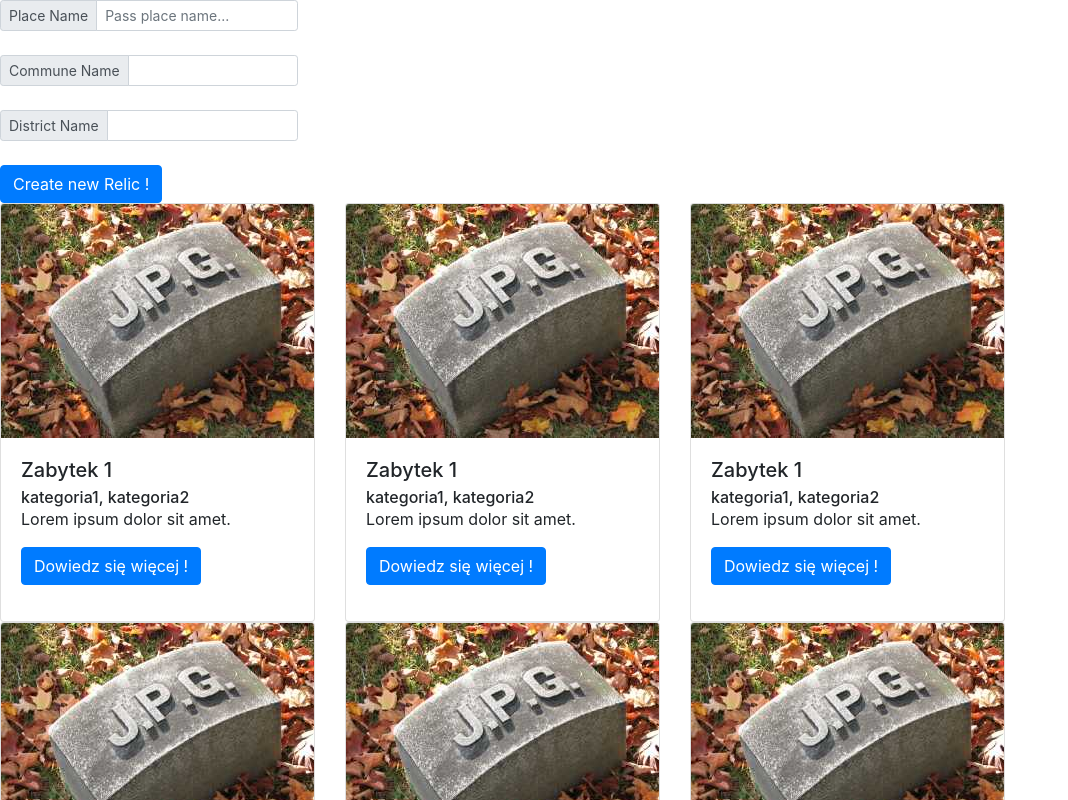
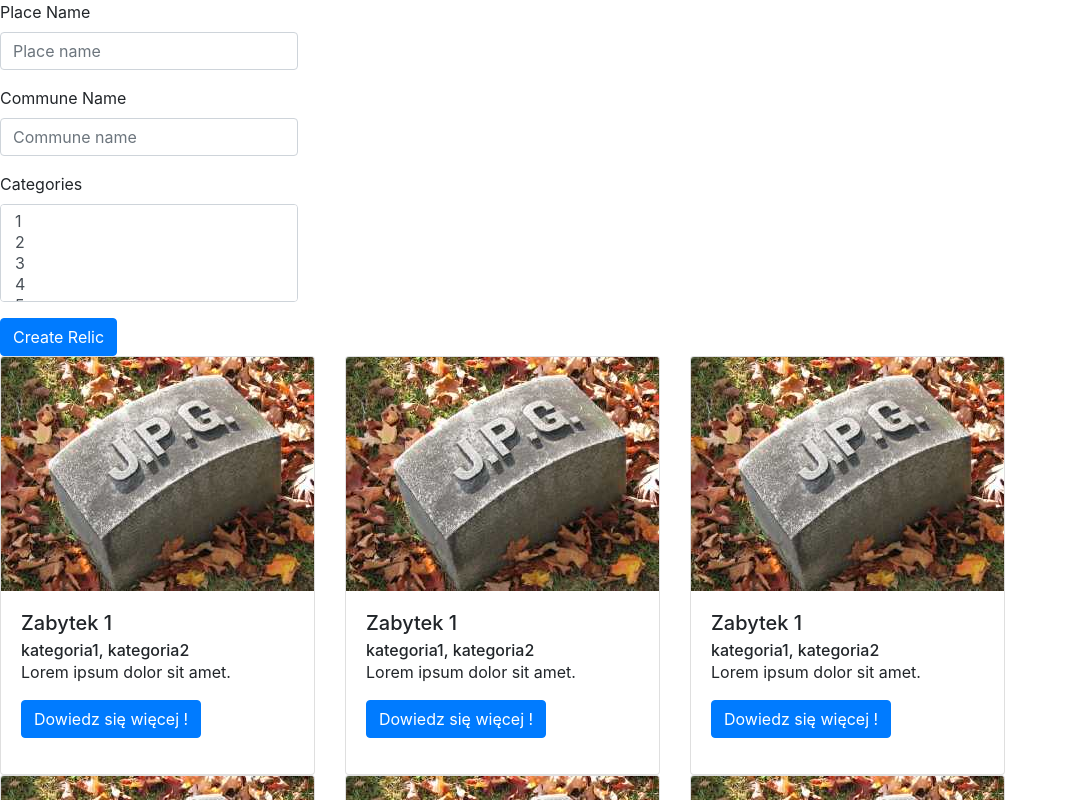
Before and after one commit to DamianDex/relics-frontend, a React (Create React App) app: page / in a window 1280 px wide. Shown: the top 800 px of the page, without its empty margins (0-1068 px from the left). Built offline with nearby package versions, Linux system fonts and the light colour scheme.

Commit message:
Add possibility to select multiple categories during creation of relic

```diff
--- a/src/relics/RelicNew.js
+++ b/src/relics/RelicNew.js
@@ -1,15 +1,19 @@
 import React from "react";
-import axios from 'axios';
-import { Button, InputGroup, InputGroupAddon, Input } from 'reactstrap';
+import axios from "axios";
+import {Button, Form, FormGroup, Input, Label} from "reactstrap";
 
 class RelicNew extends React.Component {
     constructor(props) {
         super(props);
         this.state = {
-            placeName: ""
+            placeName: "",
+            communeName: "",
+            categories: []
         };
 
         this.handlePlaceNameChange = this.handlePlaceNameChange.bind(this);
+        this.handleCommuneNameChange = this.handleCommuneNameChange.bind(this);
+        this.handleCategoryChange = this.handleCategoryChange.bind(this);
         this.handleClick = this.handleClick.bind(this);
 
     }
@@ -18,22 +22,38 @@ class RelicNew extends React.Component {
         this.setState({placeName: e.target.value})
     }
 
+    handleCommuneNameChange(e) {
+        this.setState({communeName: e.target.value})
+    }
+
+    handleCategoryChange(e) {
+
+        var categories = [];
+        var options = e.target.options;
+
+        for (var i = 0, l = options.length; i < l; i++) {
+            if (options[i].selected) {
+                categories.push({categoryName: options[i].value});
+            }
+        }
+        this.setState({categories: categories});
+        console.log(categories);
+    }
+
     handleClick(e) {
         console.log("Clicked!!");
 
-        var var_placeName = this.state.placeName;
+        var placeName = this.state.placeName;
+        var communeName = this.state.communeName;
+        var categories = this.state.categories;
 
         axios.post('http://localhost:8080/api/relics', {
-            categories: [
-                {
-                    categoryName: "aaa"
-                }
-            ],
-            communeName: "string",
+            categories: categories,
+            communeName: communeName,
             districtName: "string",
             latitude: 0,
             longitude: 0,
-            placeName: var_placeName,
+            placeName: placeName,
             voivodeshipName: "string"
         }, {
             headers: {'Accept': 'application/json', 'Content-Type': 'application/json'}
@@ -48,24 +68,29 @@ class RelicNew extends React.Component {
 
     render() {
         return (
-            <div>
-                <InputGroup size="sm">
-                    <InputGroupAddon addonType="prepend">Place Name</InputGroupAddon>
-                    <Input type="text" placeholder="Pass place name..." value={this.state.placeName} onChange={this.handlePlaceNameChange} />
-                </InputGroup>
-                <br/>
-                <InputGroup size="sm">
-                    <InputGroupAddon addonType="prepend">Commune Name</InputGroupAddon>
-                    <Input />
-                </InputGroup>
-                <br/>
-                <InputGroup size="sm">
-                    <InputGroupAddon addonType="prepend">District Name</InputGroupAddon>
-                    <Input />
-                </InputGroup>
-                <br/>
-                <Button color="primary" onClick={this.handleClick}>Create new Relic !</Button>
-            </div>
+            <Form>
+                <FormGroup>
+                    <Label>Place Name</Label>
+                    <Input type="text" placeholder="Place name" value={this.state.placeName}
+                           onChange={this.handlePlaceNameChange}/>
+                </FormGroup>
+                <FormGroup size="sm">
+                    <Label>Commune Name</Label>
+                    <Input type="text" placeholder="Commune name" value={this.state.communeName}
+                           onChange={this.handleCommuneNameChange}/>
+                </FormGroup>
+                <FormGroup>
+                    <Label>Categories</Label>
+                    <Input type="select" name="selectMulti" multiple onChange={this.handleCategoryChange}>
+                        <option>1</option>
+                        <option>2</option>
+                        <option>3</option>
+                        <option>4</option>
+                        <option>5</option>
+                    </Input>
+                </FormGroup>
+                <Button color="primary" onClick={this.handleClick}>Create Relic</Button>
+            </Form>
         );
     }
 }
```
